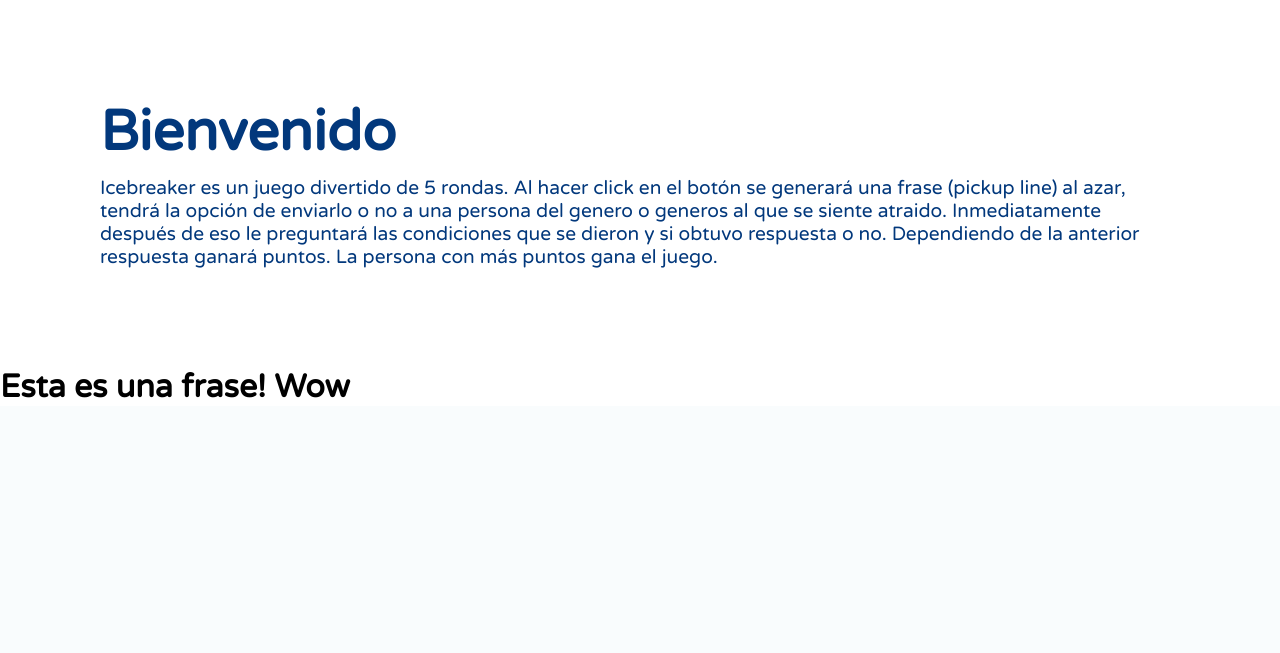
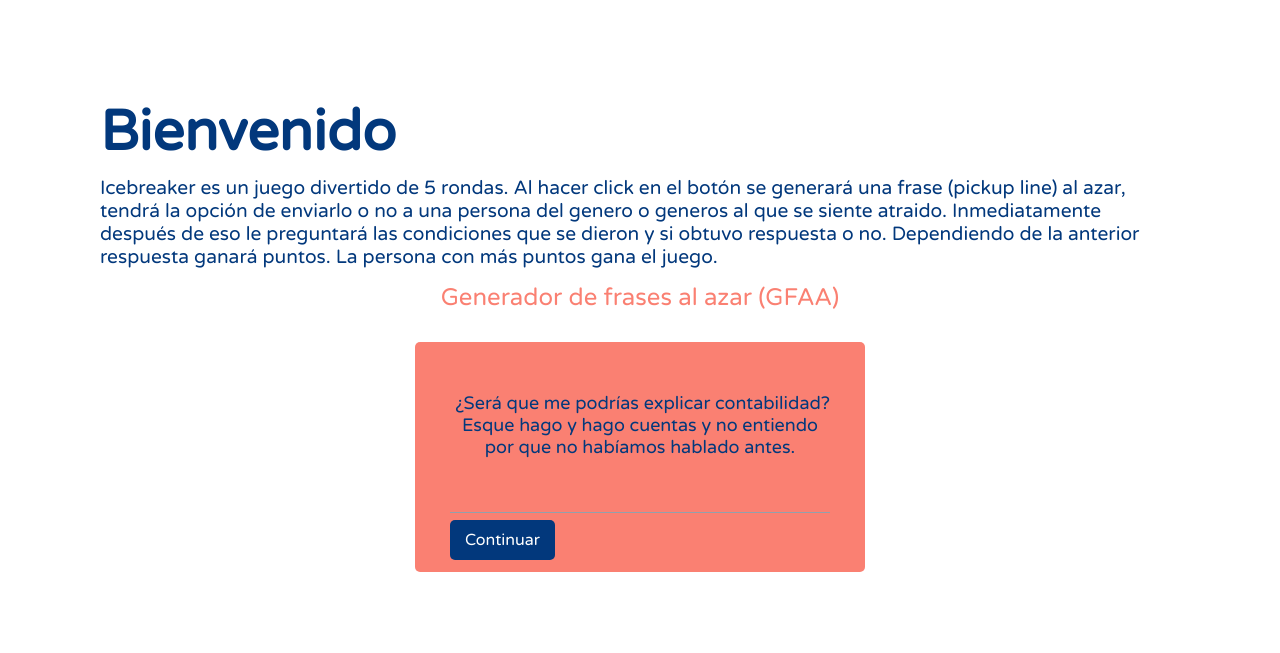
Before and after one commit to sebastianBaquero98/Icebreaker, a Django app: template src/templates/frase.html in a window 1280 px wide. Shown: the part 801-1454 px from the top of the page. Before the commit the page ends 1199 px from the top, so only its background shows below. Run offline with Django 3.2, Linux system fonts and the light colour scheme; the template is opened without the code that fills it, so the values that code supplies are empty; some libraries are stand-ins or nearby versions.

Commit message:
[Feature]: Componentes graficos de frases

```diff
--- /dev/null
+++ b/src/static/css/frase_style.css
@@ -0,0 +1,80 @@
+@import url('https://fonts.googleapis.com/css2?family=Varela+Round&display=swap');
+@import url('https://fonts.googleapis.com/css2?family=Lobster+Two:wght@400;700&family=Ubuntu:wght@300;400;500;700&display=swap');
+* {
+    margin: 0;
+    padding: 0;
+    box-sizing: border-box;
+    font-family: 'Varela round', sans-serif;
+}
+.todo {
+    background-color: #fff;
+    height: 25vh;
+    display: flex;
+    justify-content: center;
+    align-items: center;
+}
+.quote-wrapper {
+    width: 450px;
+    height: 370px;
+    margin: 0 10px;
+}
+.quote-wrapper .quote-heading {
+    text-align: center;
+    margin-bottom: 30px;
+}
+.quote-wrapper .quote-heading h2 {
+    font-family: 'Varela round', sans-serif;
+    font-weight: 400;
+    color: #FA8072;
+}
+.quote-wrapper .quote-body {
+    width: 100%;
+    height: 230px;
+    padding: 50px 35px;
+    background-color: #FA8072;
+    border-radius: 5px;
+}
+.quote-wrapper .quote-body .icon-quote {
+    text-align: center;
+    font-size: 18px;
+    color: #02387c;
+    height: 120px;
+    overflow: auto;
+}
+.quote-wrapper .quote-body .icon-quote .icon {
+    margin-right: 5px;
+}
+
+.quote-wrapper .quote-body .quote-buttons {
+    display: flex;
+    justify-content: space-between;
+    align-items: center;
+    margin-top: 0px;
+    border-top: 1px solid #93a0ac;
+    padding: 7px 0;
+}
+
+.quote-wrapper .quote-body .quote-buttons .btn button {
+    border: none;
+    outline: none;
+    padding: 10px 15px;
+    background-color: #02387c;
+    color: #fff;
+    border-radius: 5px;
+    font-size: 16px;
+    cursor: pointer;
+}
+.quote-wrapper .quote-body .quote-buttons button:active {
+    background-color: greenyellow;
+}
+/*  Scroll bar Design  */
+::-webkit-scrollbar {
+    width: 6px;
+}
+::-webkit-scrollbar-track {
+    background-color: #fcfcfc;
+}
+::-webkit-scrollbar-thumb {
+    background-color: #ddd;
+    border-radius: 5px;
+}
--- a/src/templates/frase.html
+++ b/src/templates/frase.html
@@ -1,5 +1,36 @@
 {% extends 'base.html' %}
+{% load static %}
 
 {% block content %}
-<h1>Esta es una frase! Wow</h1>
+<html>
+    <head>
+        <link rel="stylesheet" type="text/css" href="{% static '/css/frase_style.css' %}">
+    </head>
+    <div class="todo">
+        <div class="quote-wrapper">
+            <div class="quote-heading">
+              <h2>Generador de frases al azar (GFAA)</h2>
+            </div>
+
+            <div class="quote-body">
+              <div class="icon-quote">
+                <span class="icon">
+                  <i class="fas fa-quote-left"></i>
+                </span>
+                <span class="quote">¿Será que me podrías explicar contabilidad? Esque hago y hago cuentas y no entiendo por que no habíamos hablado antes.</span>
+              </div>
+
+
+              <div class="quote-buttons">
+                <div class="btn">
+                  <button id="quote-btn">Continuar</button>
+                </div>
+              </div>
+            </div>
+
+
+
+          </div>
+        </div>
+</html>
 {% endblock %}
```
